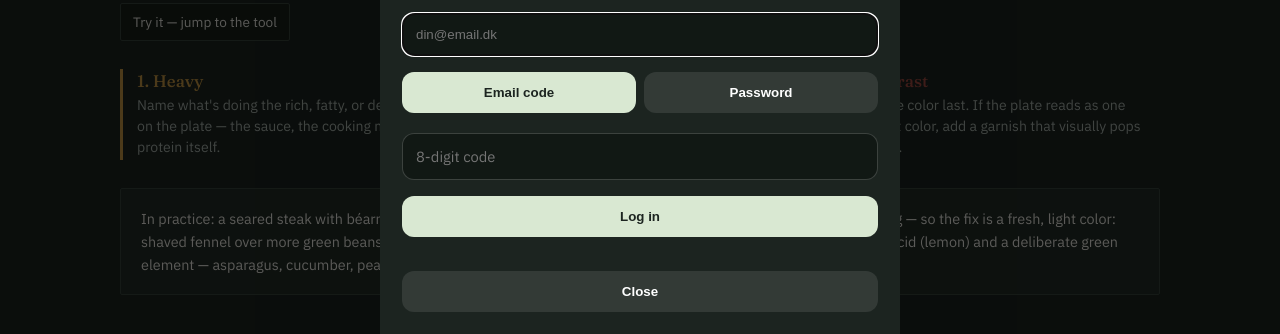
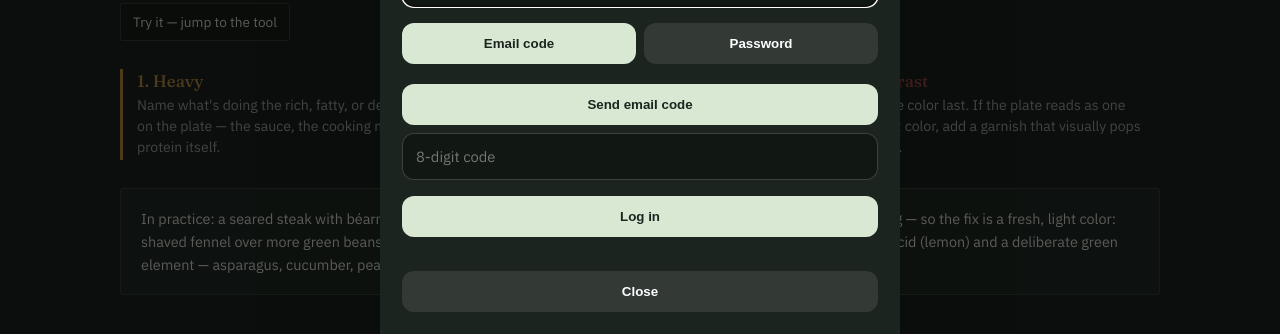
Before and after one commit to ScifieIndustries/Plate-Logic-Pro-v5-1, a website: page index.html in a window 1280 px wide. Both pictures are taken after a click on the button "Log in with email". Shown: the part 466-800 px from the top of the page. Drawn offline with nearby package versions, Linux system fonts and the light colour scheme.

Commit message:
Restore email code request button

```diff
--- a/index.html
+++ b/index.html
@@ -316,6 +316,7 @@
 </div>
 
 <div id="pl-auth-otp" style="display:block;margin-top:12px;">
+  <button class="pl-auth-submit" data-pl-en="Send email code" data-pl-da="Send e-mailkode" onclick="plSendLoginLink()">Send e-mailkode</button>
   <input id="pl-auth-otp-input" type="text" inputmode="numeric" autocomplete="one-time-code" maxlength="8" placeholder="8-digit code">
   <button class="pl-auth-submit" data-pl-en="Log in" data-pl-da="Log ind" onclick="plVerifyOtp()">Log ind</button>
 </div>
```
